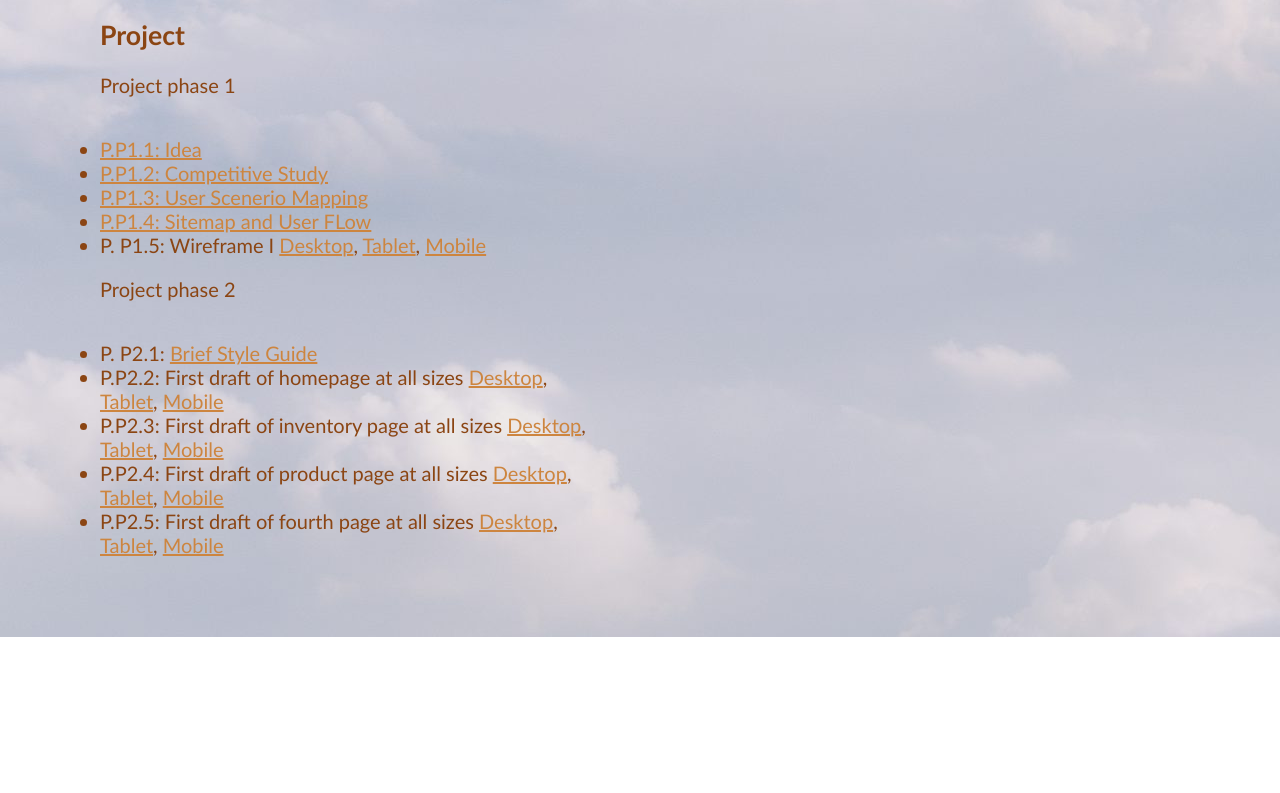
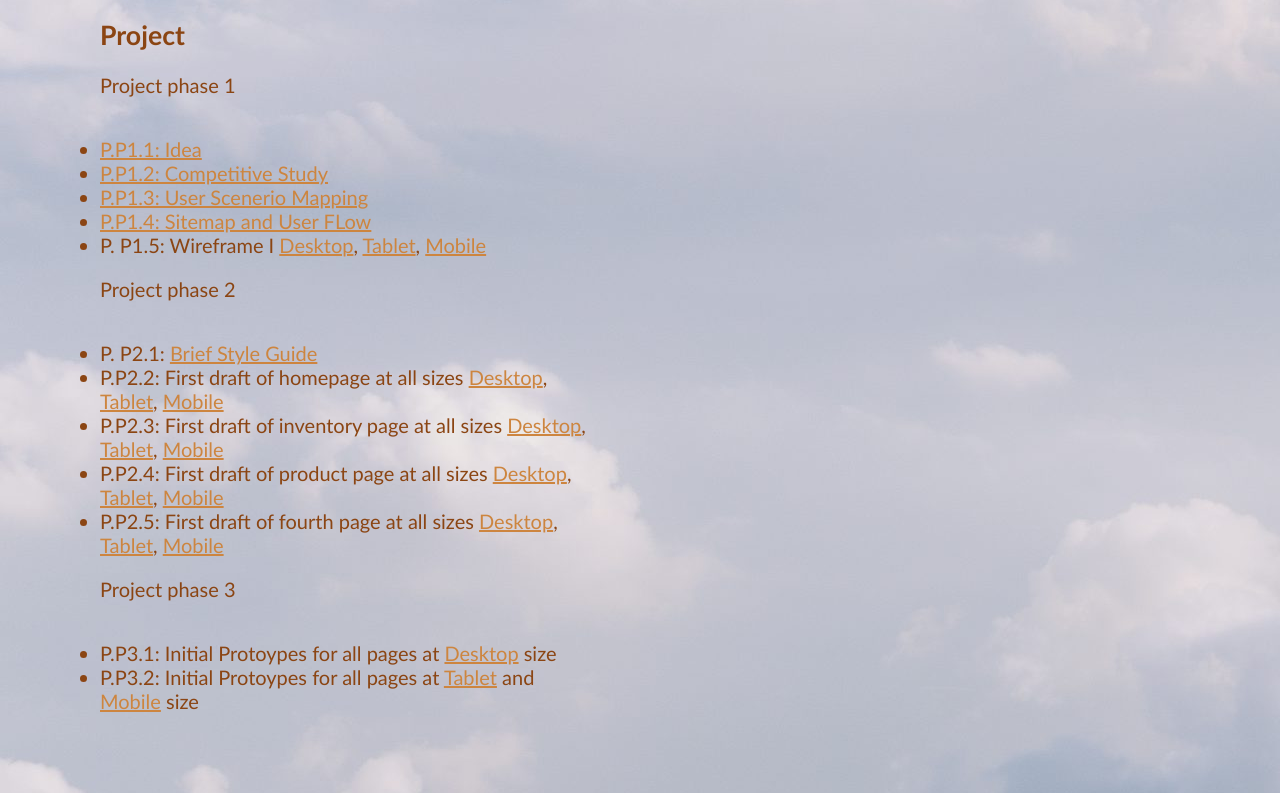
Before and after one commit to BastardMunich/AVT415, a plain HTML site: page index.html in a window 1280 px wide. Shown: the part 403-1196 px from the top of the page. Before the commit the page ends 1040 px from the top, so only its background shows below. Drawn offline with Linux system fonts and the light colour scheme.

Commit message:
Add files via upload

```diff
--- a/index.html
+++ b/index.html
@@ -44,6 +44,15 @@
 		</ul>
 
 
+		<dt>Project phase 3</dt>
+		<ul>
+		<li>P.P3.1: Initial Protoypes for all pages at <a href="https://www.figma.com/proto/GYFYWr6jEdUJIkbI4QgSHk/Desktop?node-id=0-1&t=Ti2G7c9Y17WI2r4B-1"> Desktop</a> size</li>
+		<li>P.P3.2: Initial Protoypes for all pages at <a href="https://www.figma.com/proto/56AAw2OS1tdn5zciuioDaL/Tablet?node-id=0-1&t=Q0VGvO6yad6GDgyt-1"> Tablet</a> and <a href="https://www.figma.com/proto/1m9m05qWW1hUTYRyIBPPQz/mobile?node-id=0-1&t=vPudQnDxFdK4v84h-1">Mobile</a> size</li>
+
+
+		</ul>
+
+
 	</div>
 </body>
 </html>
```
